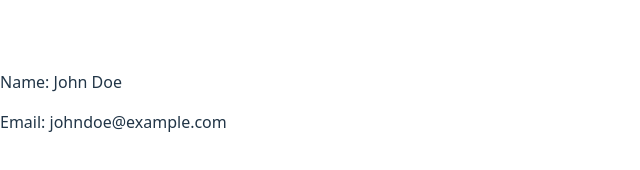
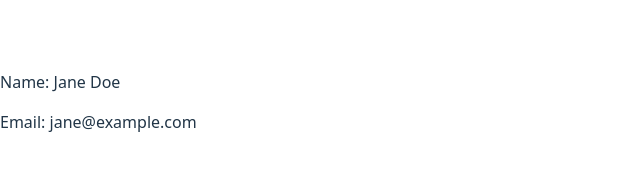
Before and after one commit to mangyvee/alx-fe-reactjs, a React (Vite) app in the folder alx-react-app-props/: page / in a window 1280 px wide. Shown: the part 298-468 px from the top of the page, without its empty margins (0-640 px from the left). Built offline with nearby package versions, Linux system fonts and the light colour scheme.

Commit message:
Add UserContext and wrap app with UserProvider

```diff
--- a/alx-react-app-props/src/UserContext.js
+++ b/alx-react-app-props/src/UserContext.js
@@ -2,17 +2,18 @@ import { createContext, useState } from 'react';
 
 const UserContext = createContext();
 
-export const UserProvider = ({ children }) => {
-  const [user] = useState({
-    name: 'John Doe',
-    email: 'johndoe@example.com'
+function UserProvider({ children }) {
+  const [userData] = useState({
+    name: 'Jane Doe',
+    email: 'jane@example.com',
   });
 
   return (
-    <UserContext.Provider value={user}>
+    <UserContext.Provider value={userData}>
       {children}
     </UserContext.Provider>
   );
-};
+}
 
+export { UserProvider };
 export default UserContext;
```
